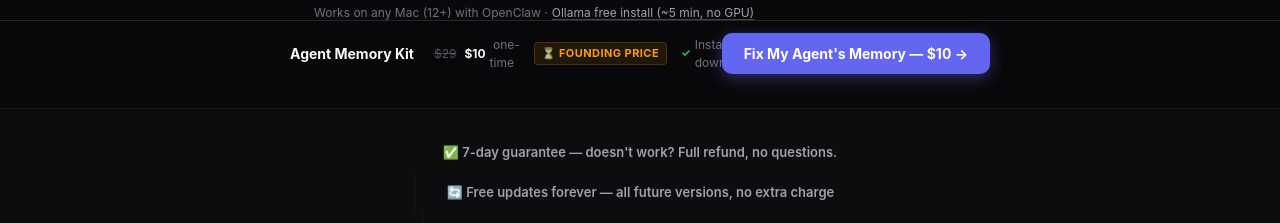
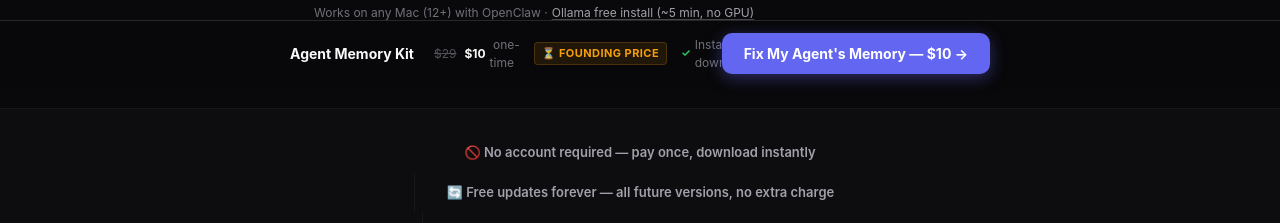
Before and after one commit to marcoiaq/agent-memory-kit, a Next.js app: page / in a window 1280 px wide. Shown: the part 780-1003 px from the top of the page. Built offline with nearby package versions, Linux system fonts and the light colour scheme.

Commit message:
ux: replace duplicate guarantee in proof-bar with 'no account required' — guarantee already in hero trust notes above fold, wasted slot

```diff
--- a/app/page.tsx
+++ b/app/page.tsx
@@ -496,7 +496,7 @@
         <div className="wrap">
           <div className="proof-bar-inner">
             <div className="proof-stat">
-              ✅ 7-day guarantee — doesn&apos;t work? Full refund, no questions.
+              🚫 No account required — pay once, download instantly
             </div>
             <div className="proof-stat">
               🔄 Free updates forever — all future versions, no extra charge
```
